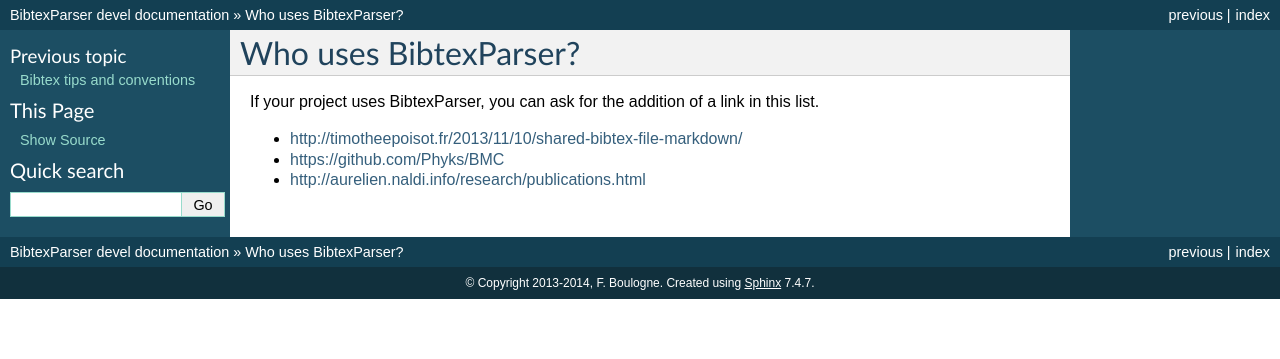
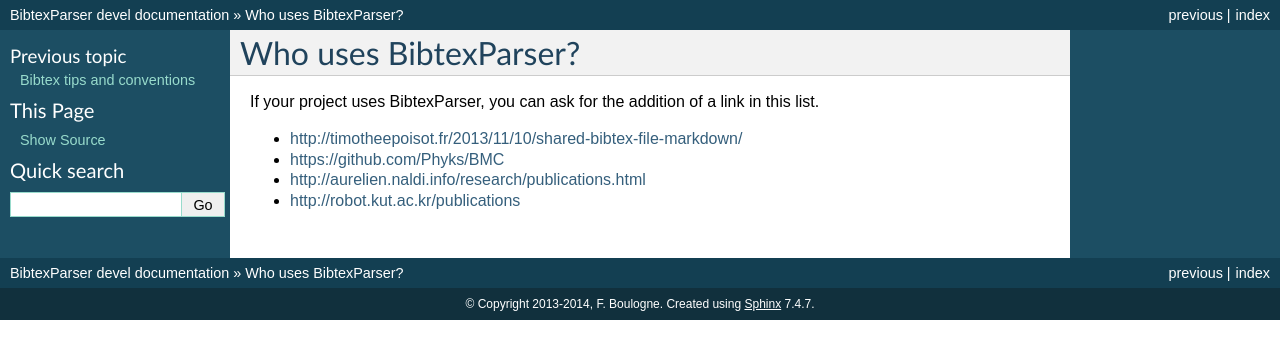
Before and after one commit to sciunto-org/python-bibtexparser, a Sphinx documentation site: the page built from docs/source/who.rst, in a window 1280 px wide. Shown: the top 359 px of the page. Built offline with Sphinx 7.4.7, drawn with Linux system fonts in a browser that asks for light colours; some of the changed lines change nothing that is shown.

Commit message:
add user

```diff
--- a/docs/source/who.rst
+++ b/docs/source/who.rst
@@ -6,3 +6,4 @@
 * http://timotheepoisot.fr/2013/11/10/shared-bibtex-file-markdown/
 * https://github.com/Phyks/BMC
 * http://aurelien.naldi.info/research/publications.html
+* http://robot.kut.ac.kr/publications
```
